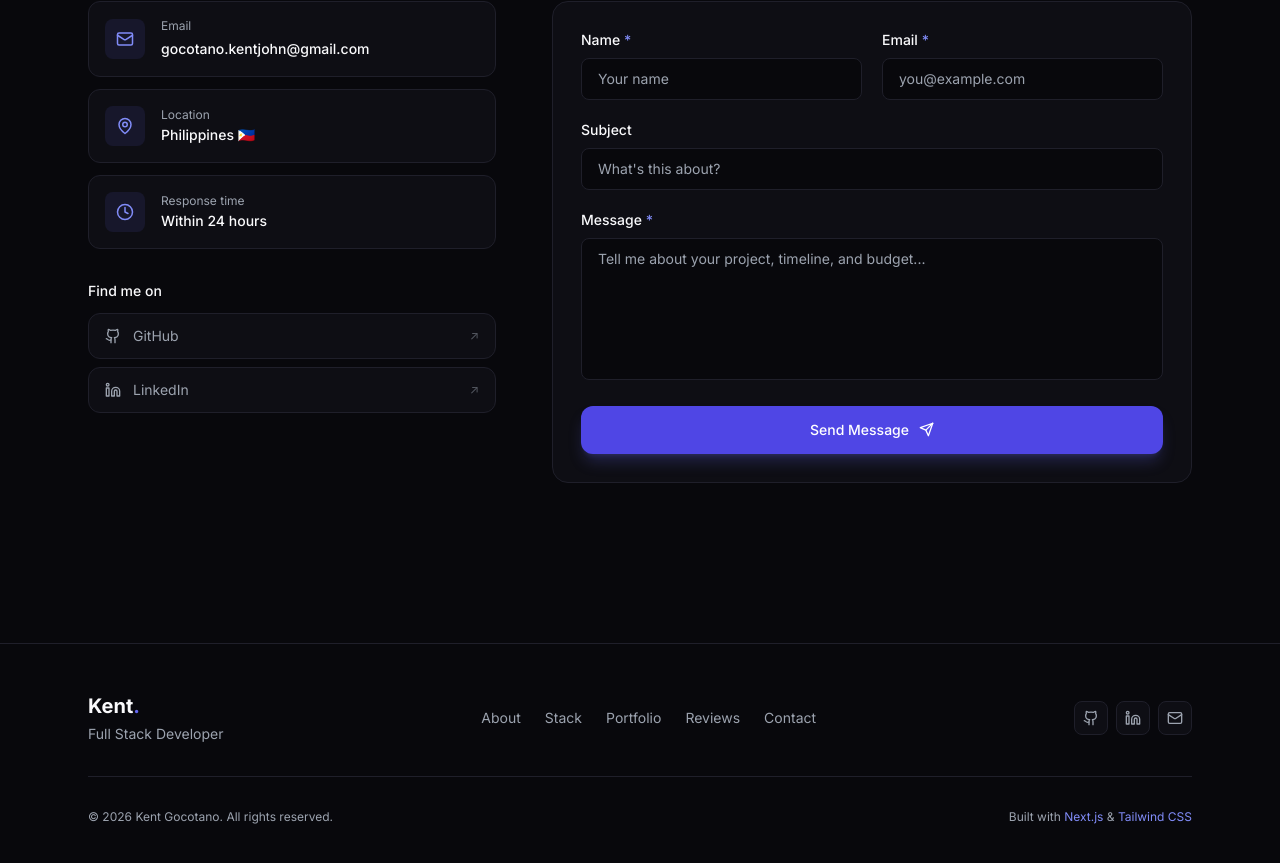
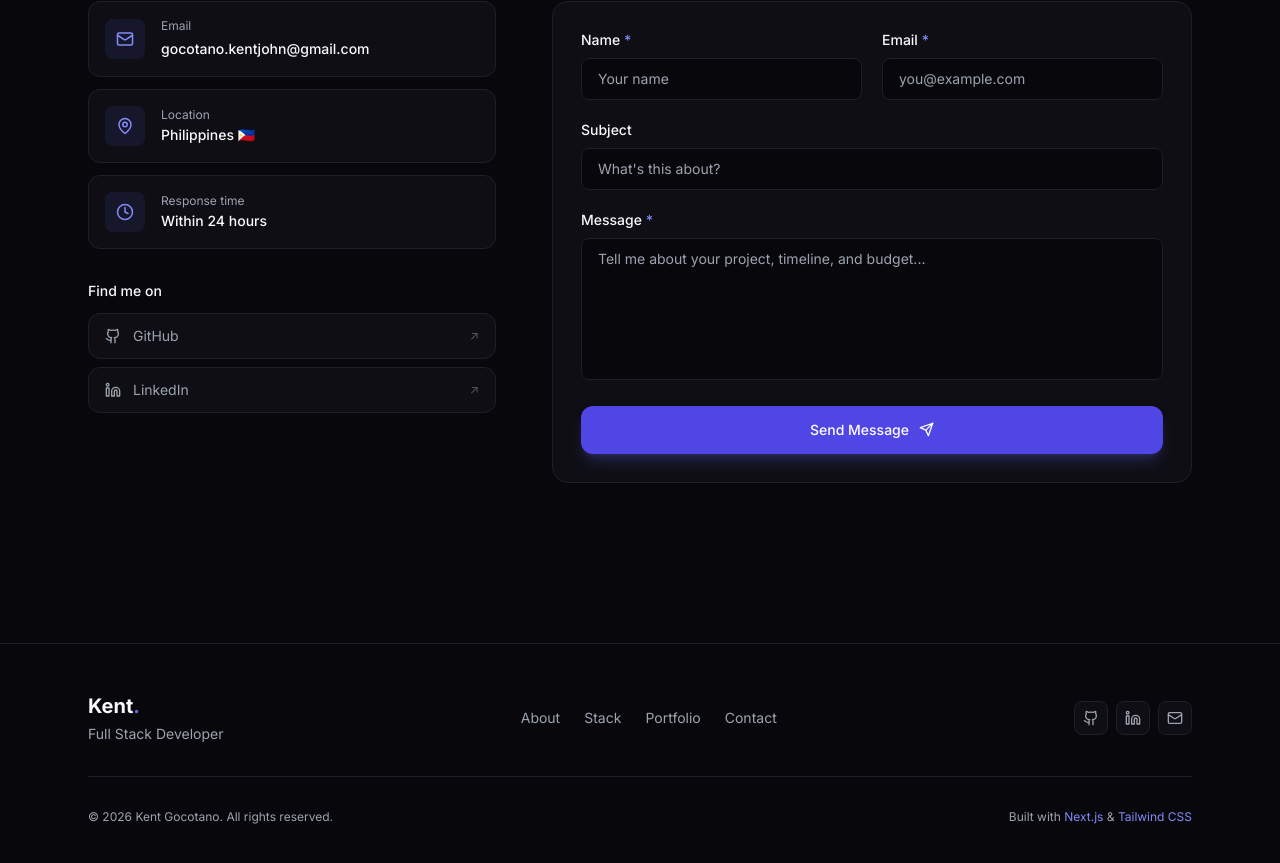
Before and after one commit to mrcoffeex/portfolio, a Next.js app: page / in a window 1280 px wide. Shown: the part 3592-4455 px from the top of the page. Built offline with nearby package versions, Linux system fonts and the light colour scheme.

Commit message:
Remove 'Reviews' link from footer navigation

```diff
--- a/components/Footer.tsx
+++ b/components/Footer.tsx
@@ -22,7 +22,6 @@ const navLinks = [
   { label: 'About', href: '#about' },
   { label: 'Stack', href: '#stack' },
   { label: 'Portfolio', href: '#portfolio' },
-  { label: 'Reviews', href: '#reviews' },
   { label: 'Contact', href: '#contact' },
 ]
 
```
